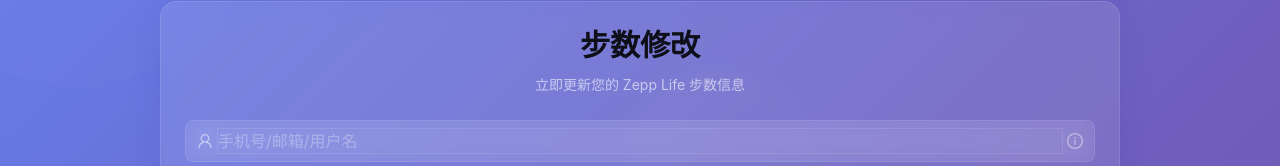
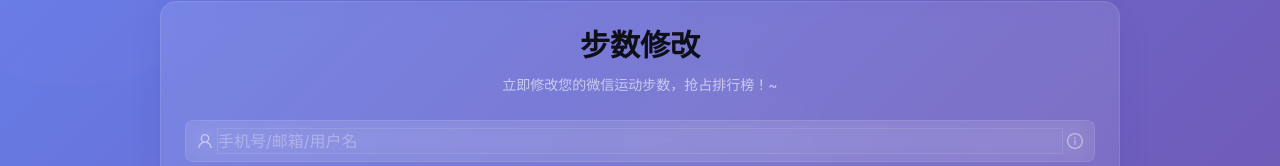
Before and after one commit to 53039843/ze1, a Next.js app: page / in a window 1280 px wide. Shown: the part 119-285 px from the top of the page. Built offline with nearby package versions, Linux system fonts and the light colour scheme.

Commit message:
Update StepForm.js

```diff
--- a/components/StepForm.js
+++ b/components/StepForm.js
@@ -40,7 +40,7 @@
     >
       <div className="card-header">
         <Title level={2} className="glass-title">步数修改</Title>
-        <Text className="glass-subtitle">立即更新您的 Zepp Life 步数信息</Text>
+        <Text className="glass-subtitle">立即修改您的微信运动步数，抢占排行榜！~</Text>
       </div>
 
       <Form
```
